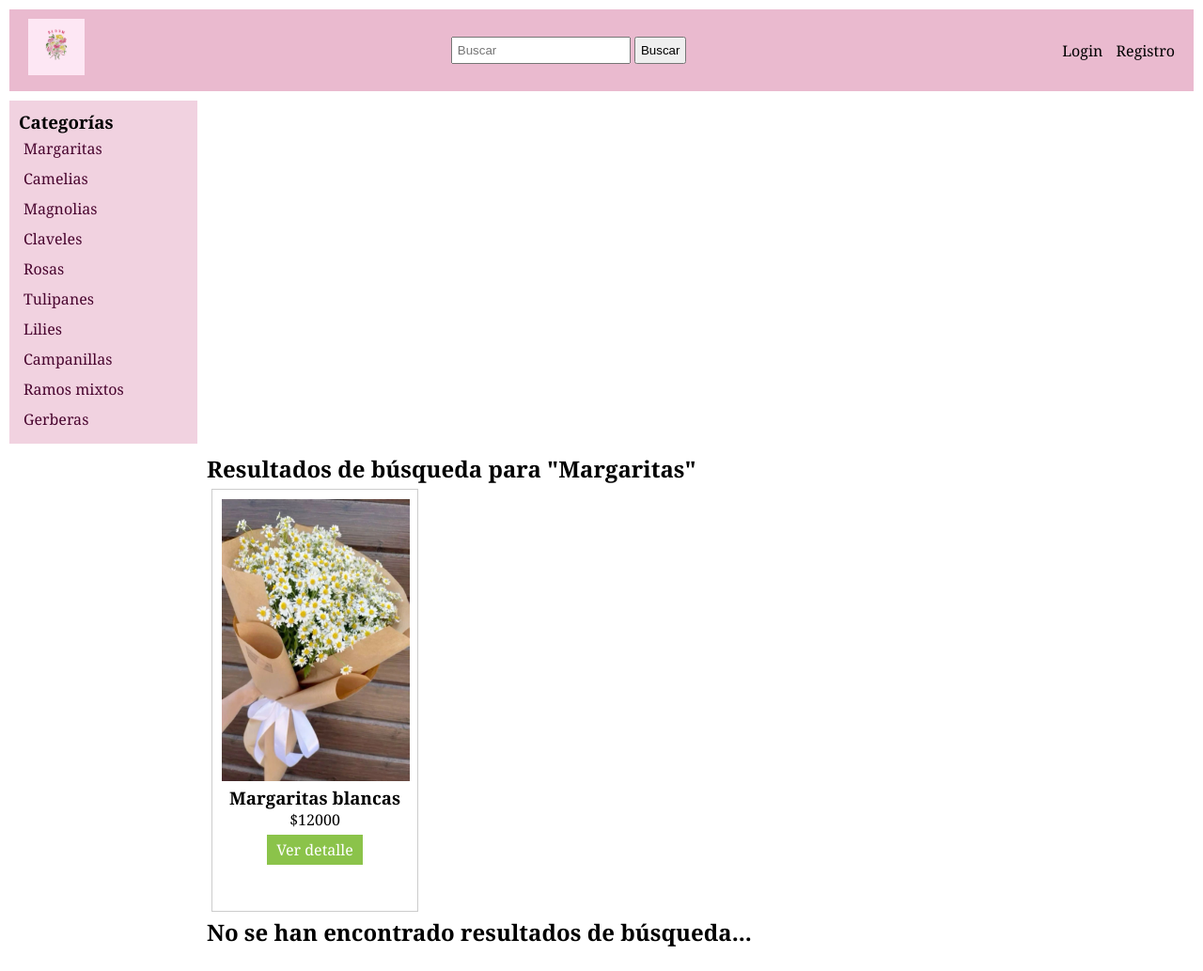
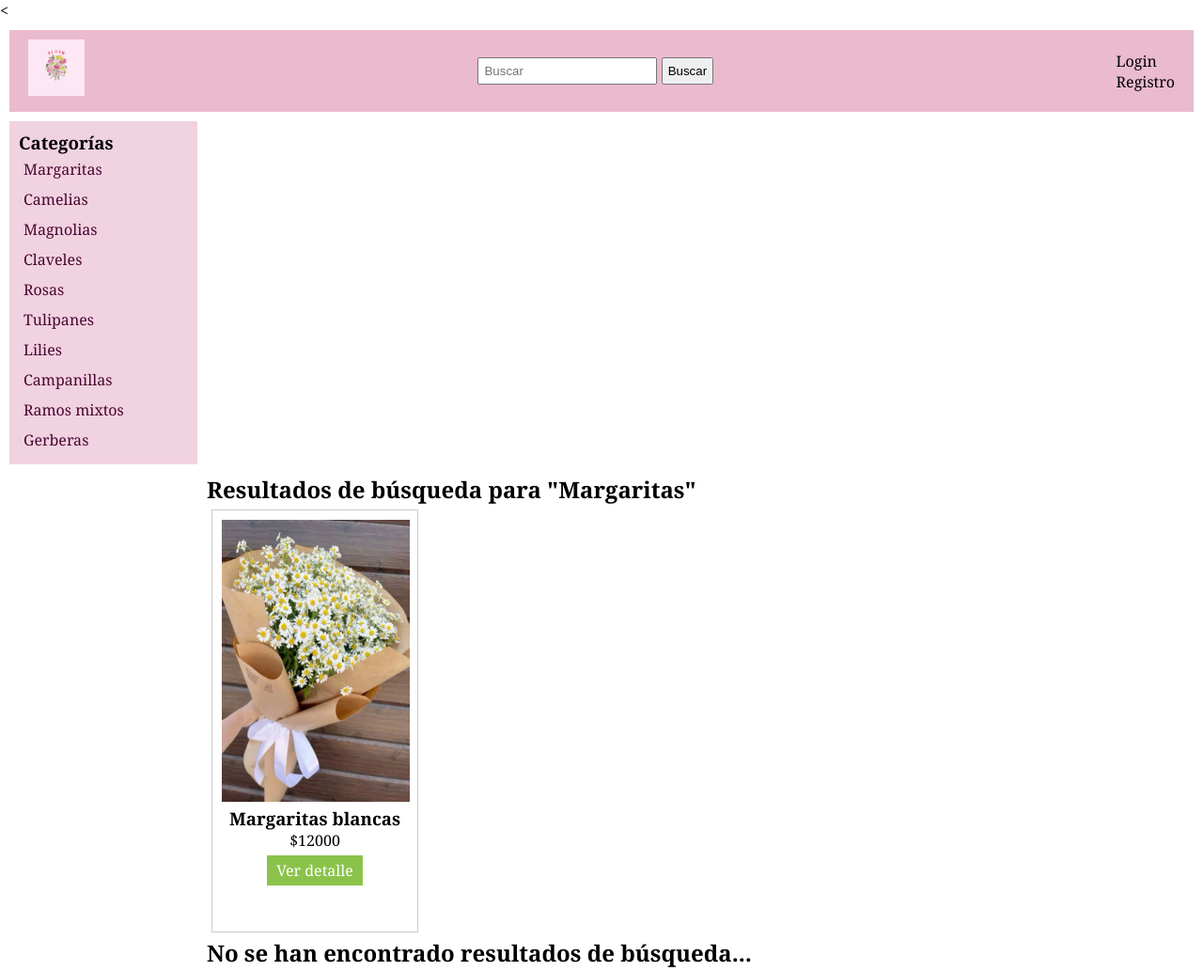
Before and after one commit to bernarditagaldames/pi-grupo-5, a plain HTML site: page search-results.html in a window 1280 px wide. Shown: the top 1033 px of the page at 94% size. Drawn offline with Linux system fonts and the light colour scheme.

Commit message:
corregi  barras de navegacion, agregue las listas le saque el style en css

```diff
--- a/css/styles.css
+++ b/css/styles.css
@@ -75,6 +75,9 @@ header, footer, aside, main {
 }
 
 .menu ul {
+    list-style: none;
+}
+nav {
     list-style: none;
 }
 
--- a/search-results.html
+++ b/search-results.html
@@ -8,7 +8,7 @@
 </head>
 <body>
     <!-- Header -->
-    <header>
+    <<header>
         <div class="top-nav">
             <a href="./index.html" class="logo"><img src="./img_tp/Logo.png" alt="Logo Bloom floreria"></a>
             <form action="./search-results.html" method="get">
@@ -16,17 +16,17 @@
                 <button type="submit">Buscar</button>
             </form>
             <nav>
-                <a href="./login.html">Login</a>
-                <a href="./register.html">Registro</a>
+                <li><a href="./login.html">Login</a></li>
+                <li><a href="./register.html">Registro</a></li>
             </nav>
         </div>
     </header>
 
 
-    <aside class="menu">
+   <aside class="menu">
         <h3>Categorías</h3>
-        <ul>
-           <li><a href="./category.html">Margaritas</a></li>
+        <nav><ul>
+            <li><a href="./category.html">Margaritas</a></li>
             <li><a href="./category.html">Camelias</a></li>
             <li><a href="./category.html">Magnolias</a></li>
             <li><a href="./category.html">Claveles</a></li>
@@ -36,7 +36,7 @@
             <li><a href="./category.html">Campanillas</a></li>
             <li><a href="./category.html">Ramos mixtos</a></li>
             <li><a href="./category.html">Gerberas</a></li>
-        </ul>
+        </ul></nav>
     </aside>
 
     <main>
```
Also changed, not shown: category.html (+6 -5 lines), index.html (+7 -7 lines), login.html (+2 -2 lines), product.html (+4 -4 lines), register.html (+3 -4 lines).
